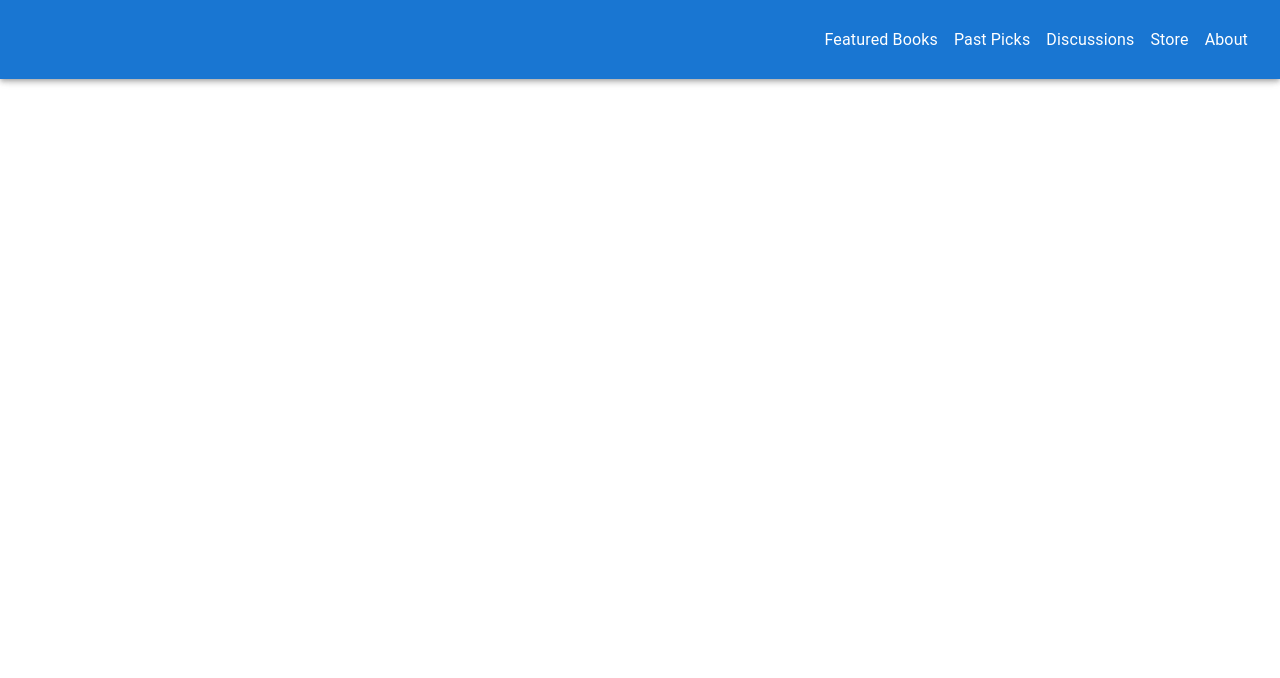
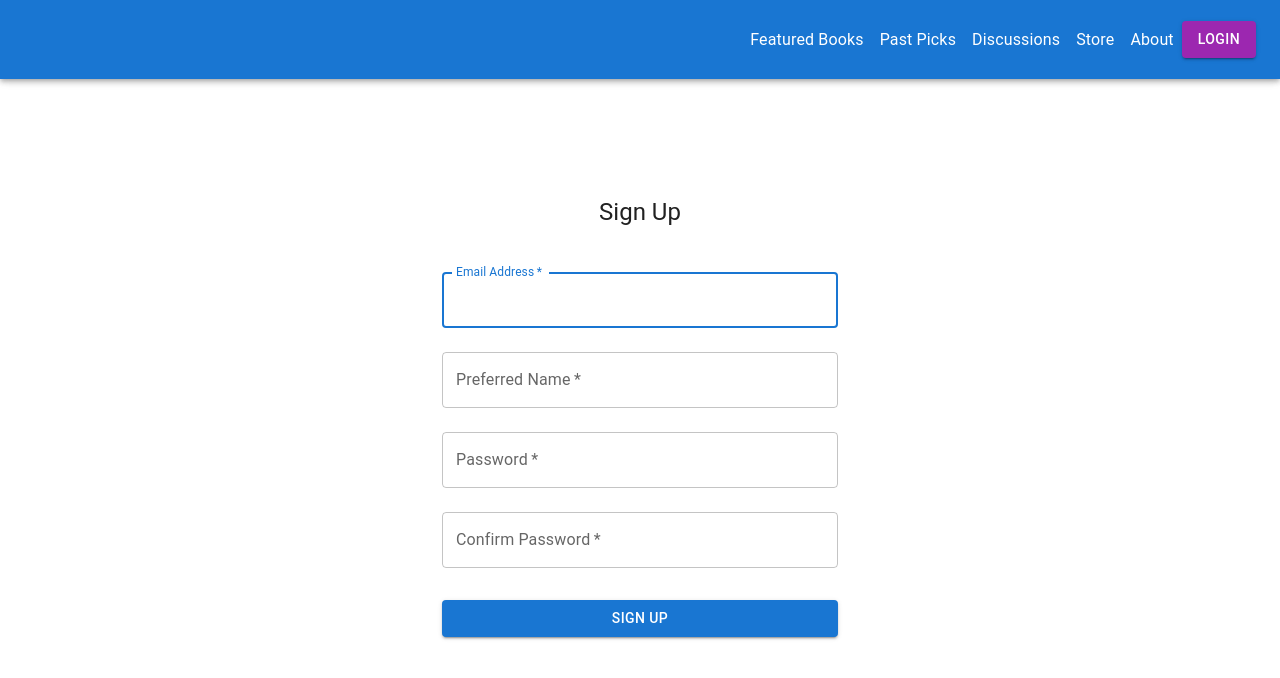
Before and after one commit to harrydcole2/codeathon-website, a React (Vite) app in the folder frontend/: page /signUp in a window 1280 px wide. Shown: the top 678 px of the page. Built offline with nearby package versions, Linux system fonts and the light colour scheme; some icons are missing.

Commit message:
Built login and sign up pages as well as a login/logout button

```diff
--- a/frontend/src/App.jsx
+++ b/frontend/src/App.jsx
@@ -6,6 +6,9 @@ import Discussions from "./pages/Discussions";
 import Store from "./pages/Store";
 import About from "./pages/About";
 import NavBar from "./components/NavBar";
+import LoginPage from "./pages/LoginPage";
+import SignUpPage from "./pages/SignUpPage";
+
 
 function App() {
   return (
@@ -17,6 +20,8 @@ function App() {
         <Route path="/discussions" element={<Discussions />} />
         <Route path="/store" element={<Store />} />
         <Route path="/about" element={<About />} />
+        <Route path="/loginPage" element={<LoginPage />} />
+        <Route path="/signUp" element={<SignUpPage/>} />
       </Routes>
     </ErrorBoundary>
   );
--- a/frontend/src/components/NavBar.jsx
+++ b/frontend/src/components/NavBar.jsx
@@ -1,4 +1,4 @@
-import * as React from "react";
+import {useState} from "react";
 import AppBar from "@mui/material/AppBar";
 import Box from "@mui/material/Box";
 import CssBaseline from "@mui/material/CssBaseline";
@@ -11,9 +11,10 @@ import ListItemButton from "@mui/material/ListItemButton";
 import ListItemText from "@mui/material/ListItemText";
 import Toolbar from "@mui/material/Toolbar";
 import Typography from "@mui/material/Typography";
-import { NavLink } from "react-router-dom";
+import { NavLink, useNavigate} from "react-router-dom";
 import "../index.css";
 import Iconify from "./Iconify";
+import { Button } from "@mui/material";
 
 const drawerWidth = 240;
 const navItems = [
@@ -24,9 +25,24 @@ const navItems = [
   "About",
 ];
 
+
+
 function NavBar(props) {
   const { window } = props;
-  const [mobileOpen, setMobileOpen] = React.useState(false);
+  const [mobileOpen, setMobileOpen] = useState(false);
+  const [loginStatus, setLoginStatus] = useState(false);
+  const navigate = useNavigate();
+
+  const handleLoginStatusChange = () => {
+    setLoginStatus(prevStatus => !prevStatus);
+    if (loginStatus) {
+      navigate('/')
+    } else {
+      navigate('/loginPage')
+    }
+  }
+
+
 
   const handleDrawerToggle = () => {
     setMobileOpen((prevState) => !prevState);
@@ -65,7 +81,6 @@ function NavBar(props) {
             onClick={handleDrawerToggle}
             sx={{ mr: 2, display: { sm: "none" } }}
           >
-            {/* <MenuIcon /> */}
           </IconButton>
           <Typography
             variant="h6"
@@ -96,6 +111,11 @@ function NavBar(props) {
               </NavLink>
             ))}
           </Box>
+          <Button
+          variant="contained"
+          color="secondary"
+          onClick={handleLoginStatusChange}
+          >{loginStatus ? "Logout" : "Login"}</Button>
         </Toolbar>
       </AppBar>
       <nav>
--- /dev/null
+++ b/frontend/src/pages/LoginPage.jsx
@@ -0,0 +1,73 @@
+import { useState } from 'react';
+import { Box, TextField, Button, Typography, Container } from '@mui/material';
+import { Link} from 'react-router-dom';
+
+const LoginPage = () => {
+  const [email, setEmail] = useState('');
+  const [password, setPassword] = useState('');
+
+  const handleSubmit = (e) => {
+    e.preventDefault();
+    // Handle sign in logic here
+  };
+
+  return (
+    <Container maxWidth="xs">
+      <Box
+        sx={{
+          marginTop: 8,
+          display: 'flex',
+          flexDirection: 'column',
+          alignItems: 'center',
+        }}
+      >
+        <Typography component="h1" variant="h5">
+          Sign In
+        </Typography>
+
+        <Box component="form" onSubmit={handleSubmit} sx={{ mt: 1 }}>
+          <TextField
+            variant="outlined"
+            margin="normal"
+            required
+            fullWidth
+            id="email"
+            label="Email Address"
+            name="email"
+            autoComplete="email"
+            autoFocus
+            value={email}
+            onChange={(e) => setEmail(e.target.value)}
+          />
+          <TextField
+            variant="outlined"
+            margin="normal"
+            required
+            fullWidth
+            name="password"
+            label="Password"
+            type="password"
+            id="password"
+            autoComplete="current-password"
+            value={password}
+            onChange={(e) => setPassword(e.target.value)}
+          />
+          <Button
+            type="submit"
+            fullWidth
+            variant="contained"
+            color="primary"
+            sx={{ mt: 3, mb: 2 }}
+          >
+            Sign In
+          </Button>
+          <Link to="/signUp" variant="body2">
+            {"Don't have an account? Sign up here!"}
+          </Link>
+        </Box>
+      </Box>
+    </Container>
+  );
+};
+
+export default LoginPage;
--- /dev/null
+++ b/frontend/src/pages/SignUpPage.jsx
@@ -0,0 +1,94 @@
+import { useState } from 'react';
+import { Box, TextField, Button, Typography, Container } from '@mui/material';
+
+const SignUpPage = () => {
+  const [email, setEmail] = useState('');
+  const [preferredName, setPreferredName] = useState('');
+  const [password, setPassword] = useState('');
+  const [confirmPassword, setConfirmPassword] = useState('');
+
+  const handleSubmit = (e) => {
+    e.preventDefault();
+    // Handle sign up logic here
+  };
+
+  return (
+    <Container maxWidth="xs">
+      <Box
+        sx={{
+          marginTop: 8,
+          display: 'flex',
+          flexDirection: 'column',
+          alignItems: 'center',
+        }}
+      >
+        <Typography component="h1" variant="h5">
+          Sign Up
+        </Typography>
+        <Box component="form" onSubmit={handleSubmit} sx={{ mt: 1 }}>
+          <TextField
+            variant="outlined"
+            margin="normal"
+            required
+            fullWidth
+            id="email"
+            label="Email Address"
+            name="email"
+            autoComplete="email"
+            autoFocus
+            value={email}
+            onChange={(e) => setEmail(e.target.value)}
+          />
+          <TextField
+            variant="outlined"
+            margin="normal"
+            required
+            fullWidth
+            id="preferredName"
+            label="Preferred Name"
+            name="preferredName"
+            autoComplete="preferred-name"
+            value={preferredName}
+            onChange={(e) => setPreferredName(e.target.value)}
+          />
+          <TextField
+            variant="outlined"
+            margin="normal"
+            required
+            fullWidth
+            name="password"
+            label="Password"
+            type="password"
+            id="password"
+            autoComplete="current-password"
+            value={password}
+            onChange={(e) => setPassword(e.target.value)}
+          />
+          <TextField
+            variant="outlined"
+            margin="normal"
+            required
+            fullWidth
+            name="confirmPassword"
+            label="Confirm Password"
+            type="password"
+            id="confirmPassword"
+            value={confirmPassword}
+            onChange={(e) => setConfirmPassword(e.target.value)}
+          />
+          <Button
+            type="submit"
+            fullWidth
+            variant="contained"
+            color="primary"
+            sx={{ mt: 3, mb: 2 }}
+          >
+            Sign Up
+          </Button>
+        </Box>
+      </Box>
+    </Container>
+  );
+};
+
+export default SignUpPage;
```
